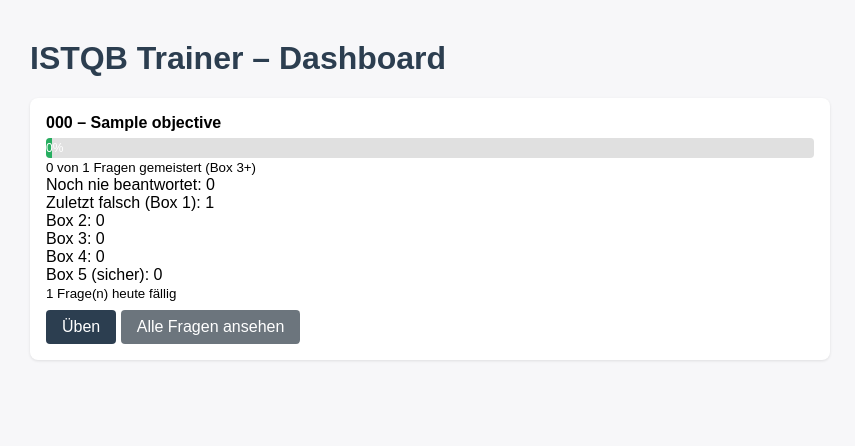
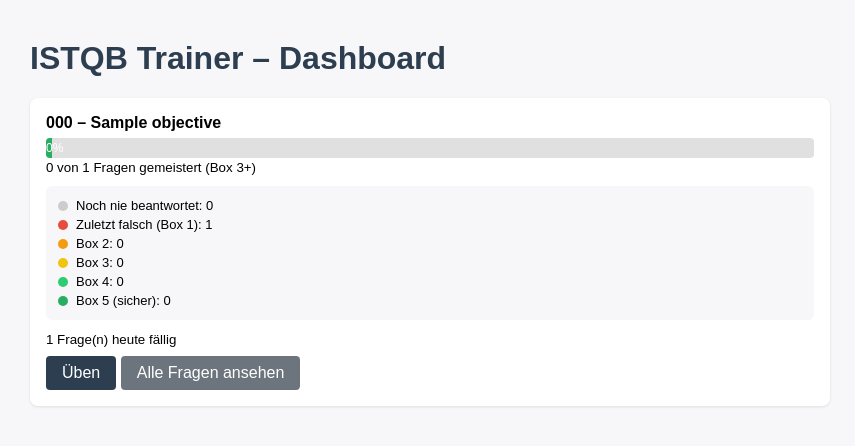
Before and after one commit to vincentkoenig/ISTQB-Trainer, a Flask app: page / in a window 1280 px wide. Shown: the top 446 px of the page, without its empty margins (210-1065 px from the left). Run offline with Flask 3, Linux system fonts and the light colour scheme; tables that the repository leaves empty hold one stand-in row (values such as "Sample post").

Commit message:
style: add styles for box-level breakdown

```diff
--- a/static/css/dashboard.css
+++ b/static/css/dashboard.css
@@ -35,3 +35,26 @@
     border: none;
     cursor: pointer;
 }
+
+.box-breakdown {
+    margin: 10px 0;
+    padding: 10px 12px;
+    background: #f7f7f9;
+    border-radius: 6px;
+    font-size: 13px;
+}
+
+.box-row {
+    display: flex;
+    align-items: center;
+    gap: 8px;
+    padding: 2px 0;
+}
+
+.box-dot {
+    display: inline-block;
+    width: 10px;
+    height: 10px;
+    border-radius: 50%;
+    flex-shrink: 0;
+}
```
